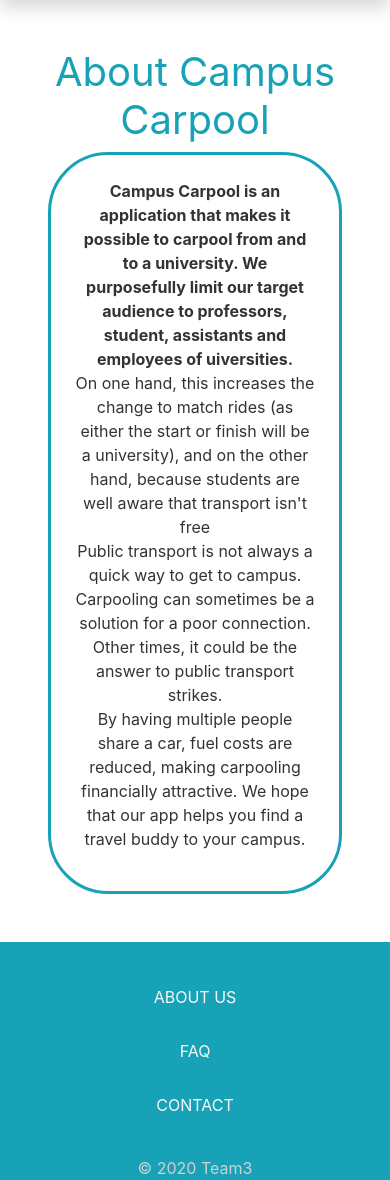
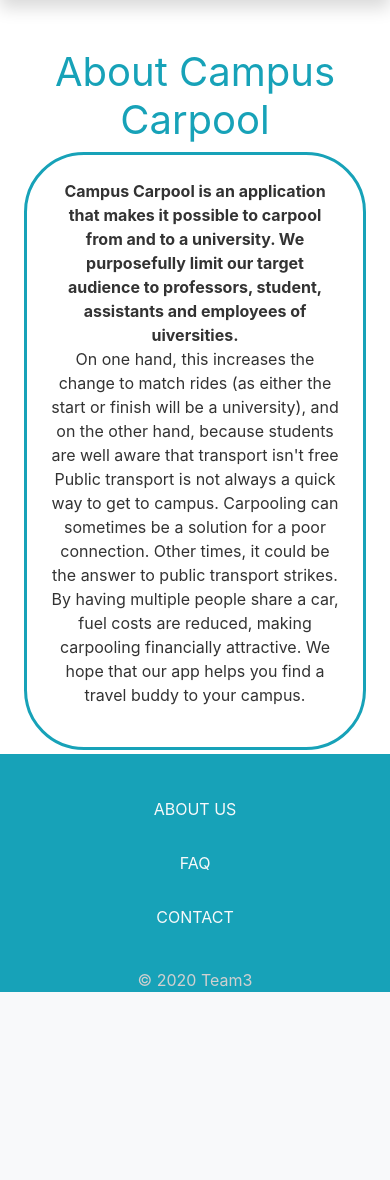
Before and after one commit to EvaNote/PPDB-team3, a Flask app: page /about in a window 390 px wide. Shown: the part 58-1238 px from the top of the page. After the commit the page ends 1050 px from the top, so only its background shows below. Run offline with Flask 2, Linux system fonts and the light colour scheme; some libraries are stand-ins or nearby versions.

Commit message:
mobile first roundborder (daardoor ook account)

```diff
--- a/src/templates/roundborder.html
+++ b/src/templates/roundborder.html
@@ -3,7 +3,7 @@
     <div class="text-center pt-5">
         <h1 class="text-info font-weight-normal">{% block contentTitle %}{% endblock %}</h1>
     </div>
-    <div class="content-section border-info p-4 mx-5 mb-5">
+    <div class="content-section border-info p-4 mx-4 mb-1 text-break">
         {% block contentContent %}{% endblock %}
     </div>
 
```
